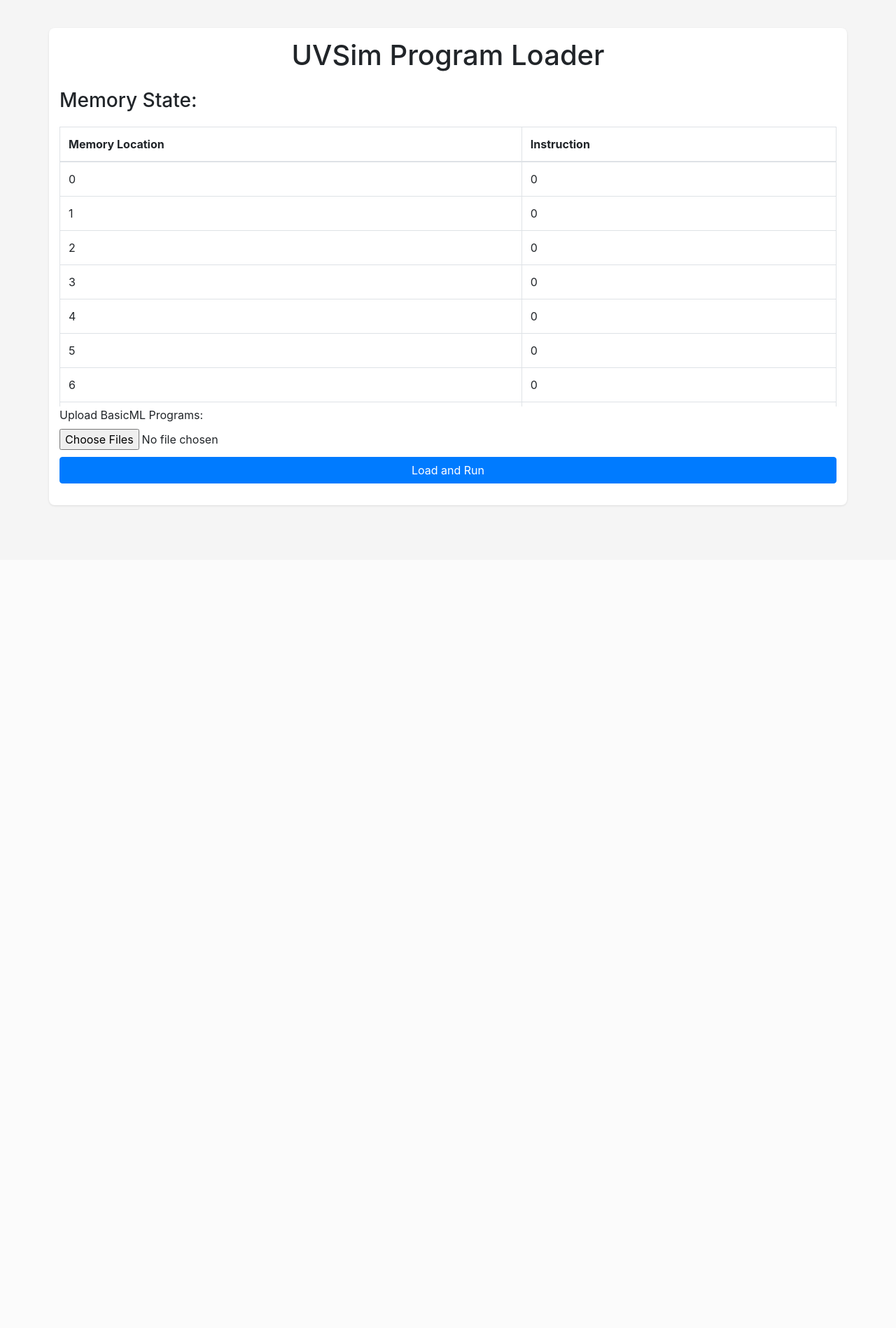
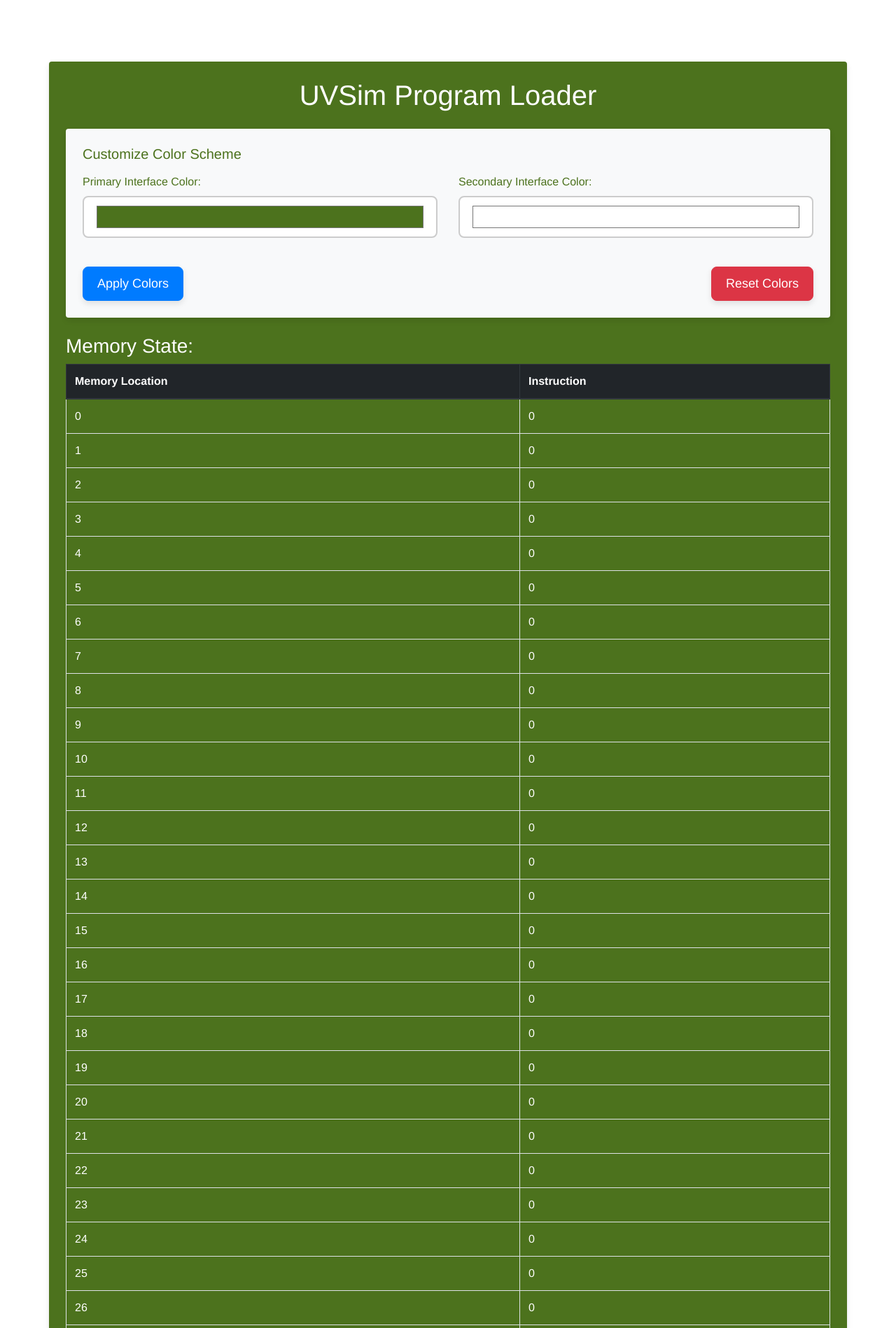
Before and after one commit to dchamp16/group-a-cs2450, a Flask app: page / in a window 1280 px wide. Shown: the top 1898 px of the page at 70% size. Before the commit the page ends 724 px from the top, so only its background shows below. Run offline with Flask 3, Linux system fonts and the light colour scheme; some libraries are stand-ins or nearby versions.

Commit message:
update
i seperate the html and style and added a javascript for event listener to change colors

```diff
--- a/static/css/style.css
+++ b/static/css/style.css
@@ -1,26 +1,118 @@
+:root {
+    --primary-color: #4C721D; /* dark green */
+    --off-color: #FFFFFF; /* white */
+    --border-radius: 0.5rem;
+    --box-shadow: 0 4px 8px rgba(0,0,0,0.1);
+    --transition: all 0.3s ease;
+}
+
 body {
+    background-color: var(--off-color);
+    color: var(--primary-color);
+    font-family: 'Helvetica Neue', Arial, sans-serif;
     padding-top: 40px;
     padding-bottom: 40px;
-    background-color: #f5f5f5;
 }
+
 .container {
-    padding: 15px;
-    background: white;
-    border-radius: 8px;
-    box-shadow: 0 1px 3px rgba(0,0,0,.1);
+    background-color: var(--primary-color);
+    color: var(--off-color);
+    border-radius: var(--border-radius);
+    box-shadow: var(--box-shadow);
+    padding: 20px;
+    transition: var(--transition);
 }
-.form-control, .btn {
+
+.color-config {
+    background-color: var(--off-color);
+    color: var(--primary-color);
+    border-radius: var(--border-radius);
+    padding: 20px;
+    box-shadow: var(--box-shadow);
+    margin-bottom: 20px;
+    transition: var(--transition);
+
+.form-group {
+    margin-bottom: 15px;
+}
+
+.form-control-lg {
+    height: 3em;
+    width: 100%;
+    border: 2px solid #ccc;
+    border-radius: var(--border-radius);
+    transition: var(--transition);
+}
+
+.form-control-lg:focus {
+    border-color: var(--primary-color);
+    box-shadow: 0 0 5px rgba(0,0,0,0.2);
+}
+
+.btn-lg {
+    padding: 10px 20px;
+    font-size: 18px;
     margin-top: 10px;
+    width: auto;
+    border-radius: var(--border-radius);
+    transition: var(--transition);
 }
+
+.btn-primary, .btn-danger {
+    box-shadow: var(--box-shadow);
+}
+
+.btn-primary:hover, .btn-danger:hover {
+    opacity: 0.9;
+    box-shadow: 0 6px 12px rgba(0,0,0,0.2);
+}
+
 .table-container {
     margin-top: 20px;
     max-height: 400px;
     overflow-y: auto;
     position: relative;
+    border-radius: var(--border-radius);
+    box-shadow: var(--box-shadow);
+    transition: var(--transition);
 }
+
 .table-container thead th {
     position: sticky;
     top: 0;
-    background: white;
+    background: var(--primary-color);
+    color: var(--off-color);
     z-index: 1;
+    border-radius: var(--border-radius);
 }
+
+.table thead {
+    background-color: var(--primary-color);
+    color: var(--off-color);
+}
+
+.table tbody tr {
+    transition: var(--transition);
+}
+
+.table tbody tr:nth-child(odd) {
+    background-color: var(--primary-color);
+    color: var(--off-color);
+}
+
+.table tbody tr:nth-child(even) {
+    background-color: var(--off-color);
+    color: var(--primary-color);
+}
+
+.table tbody tr:hover {
+    box-shadow: 0 2px 4px rgba(0,0,0,0.2);
+}
+
+.alert-info, .alert-danger {
+    padding: 10px 20px;
+    margin-top: 10px;
+    border-radius: var(--border-radius);
+    box-shadow: var(--box-shadow);
+    transition: var(--transition);
+}
--- /dev/null
+++ b/static/js/script.js
@@ -0,0 +1,45 @@
+// JavaScript to handle color scheme changes
+document.addEventListener("DOMContentLoaded", function() {
+    const primaryColorInput = document.getElementById("primaryColor");
+    const offColorInput = document.getElementById("offColor");
+    const applyButton = document.getElementById("applyColors");
+    const resetButton = document.getElementById("resetColors");
+
+    const defaultPrimaryColor = "#4C721D";
+    const defaultOffColor = "#FFFFFF";
+
+    // Load saved colors from localStorage
+    const savedPrimaryColor = localStorage.getItem("primaryColor") || defaultPrimaryColor;
+    const savedOffColor = localStorage.getItem("offColor") || defaultOffColor;
+
+    document.documentElement.style.setProperty("--primary-color", savedPrimaryColor);
+    document.documentElement.style.setProperty("--off-color", savedOffColor);
+
+    primaryColorInput.value = savedPrimaryColor;
+    offColorInput.value = savedOffColor;
+
+    applyButton.addEventListener("click", function() {
+        const primaryColor = primaryColorInput.value;
+        const offColor = offColorInput.value;
+
+        // Save colors to localStorage
+        localStorage.setItem("primaryColor", primaryColor);
+        localStorage.setItem("offColor", offColor);
+
+        // Apply the colors
+        document.documentElement.style.setProperty("--primary-color", primaryColor);
+        document.documentElement.style.setProperty("--off-color", offColor);
+    });
+
+    resetButton.addEventListener("click", function() {
+        // Reset to default colors
+        localStorage.setItem("primaryColor", defaultPrimaryColor);
+        localStorage.setItem("offColor", defaultOffColor);
+
+        document.documentElement.style.setProperty("--primary-color", defaultPrimaryColor);
+        document.documentElement.style.setProperty("--off-color", defaultOffColor);
+
+        primaryColorInput.value = defaultPrimaryColor;
+        offColorInput.value = defaultOffColor;
+    });
+});
--- a/templates/index.html
+++ b/templates/index.html
@@ -8,13 +8,35 @@
     <link href="../static/css/style.css" rel="stylesheet">
 </head>
 <body>
-<div class="container">
+<div class="container my-5 p-4 shadow rounded">
     <h1 class="text-center mb-4">UVSim Program Loader</h1>
 
+    <div class="color-config mb-4 p-4 bg-light rounded shadow-sm">
+        <h5 class="mb-3">Customize Color Scheme</h5>
+        <div class="row">
+            <div class="col-md-6">
+                <div class="form-group">
+                    <label for="primaryColor">Primary Interface Color:</label>
+                    <input type="color" id="primaryColor" name="primaryColor" class="form-control form-control-lg">
+                </div>
+            </div>
+            <div class="col-md-6">
+                <div class="form-group">
+                    <label for="offColor">Secondary Interface Color:</label>
+                    <input type="color" id="offColor" name="offColor" class="form-control form-control-lg">
+                </div>
+            </div>
+        </div>
+        <div class="d-flex justify-content-between mt-3">
+            <button id="applyColors" class="btn btn-primary btn-lg">Apply Colors</button>
+            <button id="resetColors" class="btn btn-danger btn-lg">Reset Colors</button>
+        </div>
+    </div>
+
     <h3>Memory State:</h3>
-    <div class="table-container">
-        <table class="table table-bordered">
-            <thead>
+    <div class="table-container mb-4">
+        <table class="table table-hover table-bordered">
+            <thead class="thead-dark">
             <tr>
                 <th scope="col">Memory Location</th>
                 <th scope="col">Instruction</th>
@@ -32,25 +54,25 @@
     </div>
 
     {% if message %}
-    <div class="alert alert-info">{{ message }}</div>
+    <div class="alert alert-info mt-3">{{ message }}</div>
     {% endif %}
     {% for message in get_flashed_messages() %}
-    <div class="alert alert-danger">{{ message }}</div>
+    <div class="alert alert-danger mt-3">{{ message }}</div>
     {% endfor %}
     {% if input_required %}
-    <form method="post">
+    <form method="post" class="mt-3">
         <div class="form-group">
             <label>Enter value for memory location {{ operand }} ({{ input_prompt }} input):</label>
-            <input type="text" class="form-control" name="user_input" required>
-            <button type="submit" class="btn btn-secondary btn-block">Submit</button>
+            <input type="text" class="form-control form-control-lg" name="user_input" required>
+            <button type="submit" class="btn btn-secondary btn-block btn-lg mt-2">Submit</button>
         </div>
     </form>
     {% else %}
-    <form method="post" enctype="multipart/form-data">
+    <form method="post" enctype="multipart/form-data" class="mt-3">
         <div class="form-group">
             <label for="file">Upload BasicML Programs:</label>
             <input type="file" class="form-control-file" id="file" name="file" multiple>
-            <button type="submit" class="btn btn-primary btn-block">Load and Run</button>
+            <button type="submit" class="btn btn-primary btn-block btn-lg mt-2">Load and Run</button>
         </div>
     </form>
     {% endif %}
@@ -60,5 +82,6 @@
 <script src="https://code.jquery.com/jquery-3.2.1.slim.min.js"></script>
 <script src="https://cdnjs.cloudflare.com/ajax/libs/popper.js/1.12.9/umd/popper.min.js"></script>
 <script src="https://maxcdn.bootstrapcdn.com/bootstrap/4.0.0/js/bootstrap.min.js"></script>
+<script src="../static/js/script.js"></script>
 </body>
 </html>
```
